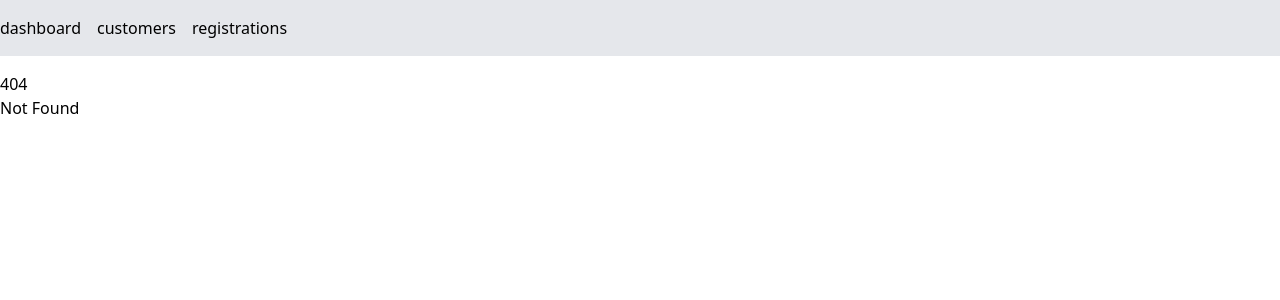
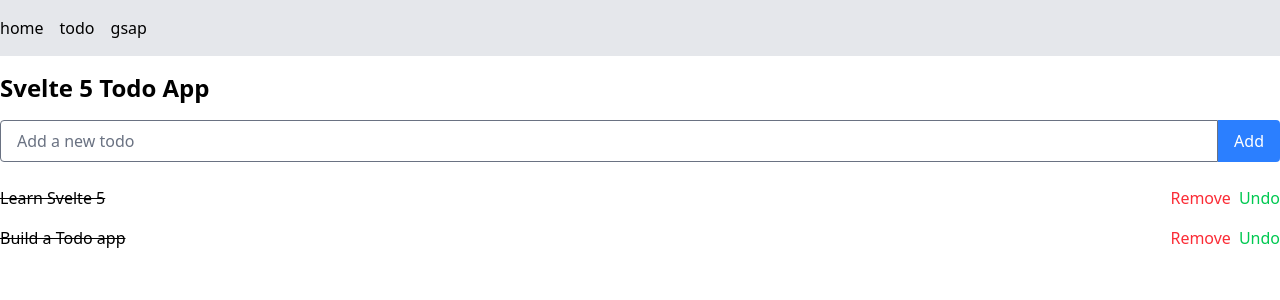
Before and after one commit to k33n8nc/sveltekit5, a SvelteKit app: page /todo in a window 1280 px wide. Before the commit this address had no page. Shown: the top 300 px of the page. Built offline with nearby package versions, Linux system fonts and the light colour scheme.

Commit message:
play around

```diff
--- a/src/components/Effect.svelte
+++ b/src/components/Effect.svelte
@@ -10,7 +10,7 @@
     console.log('log from <script> root')
 
     $effect(()=>{
-        console.log('log from $effect(()=>)');
+        console.log('log from $effect(()=> root)');
 
         return () => {
             console.log('log from $effect return () => {}');
--- a/src/routes/+layout.svelte
+++ b/src/routes/+layout.svelte
@@ -12,9 +12,9 @@
 <div class="bg-gray-200">
 	<div class="container mx-auto mb-4">
 		<ul class="flex items-center gap-4 h-14">
-			<li><a href="/">dashboard</a></li>
-			<li><a href="/customers">customers</a></li>
-			<li><a href="/registrations">registrations</a></li>
+			<li><a href="/">home</a></li>
+			<li><a href="/todo">todo</a></li>
+			<li><a href="/gsap">gsap</a></li>
 		</ul>
 	</div>
 </div>
--- a/src/routes/+page.svelte
+++ b/src/routes/+page.svelte
@@ -1,8 +1,19 @@
+<script>
+    import { gsap } from 'gsap'
+
+    const rotateMe = () => {
+        return (element) => {
+            gsap.to(element, {rotation: 360, duration: 2})
+            return () => gsap.killTweensOf(element)
+        }
+    }
+
+</script>
+
 <div class="container mx-auto">
-    <h1>Effect component:</h1>
-    <Effect />
+    <div
+            {@attach rotateMe()}
+            class="w-10 h-10 bg-blue-500 rounded"
+    >
+    </div>
 </div>
-
-<script lang="ts">
-    import Effect from '../components/Effect.svelte'
-</script>
--- /dev/null
+++ b/src/routes/gsap/+page.svelte
@@ -0,0 +1,31 @@
+<script>
+import { gsap } from 'gsap'
+import { Draggable } from 'gsap/Draggable'
+
+gsap.registerPlugin(Draggable)
+
+const toFunc = (options) => {
+    return (element) => {
+        gsap.to(element, options)
+        return () => gsap.killTweensOf(element)
+    }
+}
+
+const drag = (options) => {
+    return (element) => {
+        Draggable.create(element, options)
+        return () => gsap.killTweensOf(element)
+    }
+}
+
+
+</script>
+
+<div class="container mx-auto">
+    <div
+            {@attach toFunc({ rotation: 360, duration: 2 })}
+            {@attach drag({ type: 'x,y' })}
+            class="w-10 h-10 bg-blue-500 rounded"
+    >
+    </div>
+</div>
--- a/src/routes/registrations/+page.svelte
+++ /dev/null
@@ -1,7 +0,0 @@
-<div class="container mx-auto">
-    <UserList users="users" />
-</div>
-
-<script>
-    import UserList from "../../components/UserList.svelte";
-</script>
--- a/src/routes/registrations/hello.remote.ts
+++ /dev/null
@@ -1,3 +0,0 @@
-// src/routes/registrations/hello.remote.ts
-import { query } from '$app/server';
-export const hello = query(async () => 'Hello from the server!');
--- /dev/null
+++ b/src/routes/todo/+page.svelte
@@ -0,0 +1,58 @@
+<script lang="ts">
+	let todos = $state([
+		{ id: 1, text: 'Learn Svelte 5', completed: true },
+		{ id: 2, text: 'Build a Todo app', completed: true }
+	]);
+	let newTodoText = $state('');
+
+	function addTodo() {
+		if (newTodoText.trim() !== '') {
+			todos.push({
+				id: Date.now(),
+				text: newTodoText,
+				completed: false
+			});
+			newTodoText = '';
+		}
+	}
+
+	function removeTodo(id: number) {
+		todos = todos.filter((todo) => todo.id !== id);
+	}
+</script>
+
+<div class="container mx-auto">
+	<h1 class="text-2xl font-bold mb-4">Svelte 5 Todo App</h1>
+
+	<div class="flex mb-4">
+		<input
+			type="text"
+			bind:value={newTodoText}
+			class="border rounded-l px-4 py-2 w-full"
+			placeholder="Add a new todo"
+			onkeydown={(e) => e.key === 'Enter' && addTodo()}
+		/>
+		<button onclick={addTodo} class="bg-blue-500 text-white rounded-r px-4 py-2">
+			Add
+		</button>
+	</div>
+
+	<ul>
+		{#each todos as todo (todo.id)}
+			<li class="flex items-center py-2 justify-between">
+				<span class:line-through={todo.completed}>
+					{todo.text}
+				</span>
+				<div class="flex items-center justify-between">
+					<button onclick={() => removeTodo(todo.id)} class="text-red-500">
+						Remove
+					</button>
+					<button onclick={() => (todo.completed = !todo.completed)} class="text-green-500 ml-2">
+						{todo.completed ? 'Undo' : 'Complete'}
+
+					</button>
+				</div>
+			</li>
+		{/each}
+	</ul>
+</div>
```
Also changed, not shown: package.json (+5 -2 lines), 1 other file (tests, documents, lock files or other folders).
